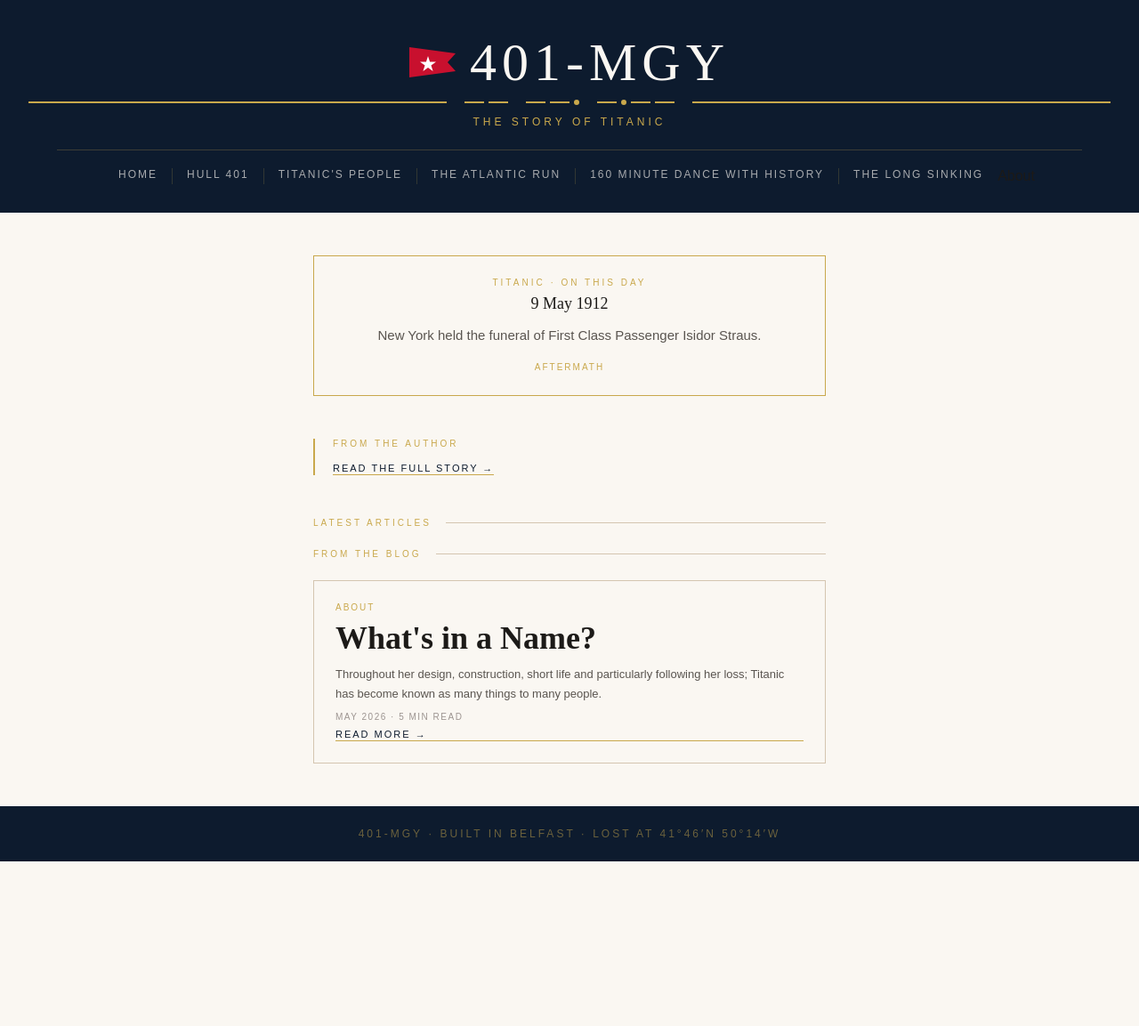
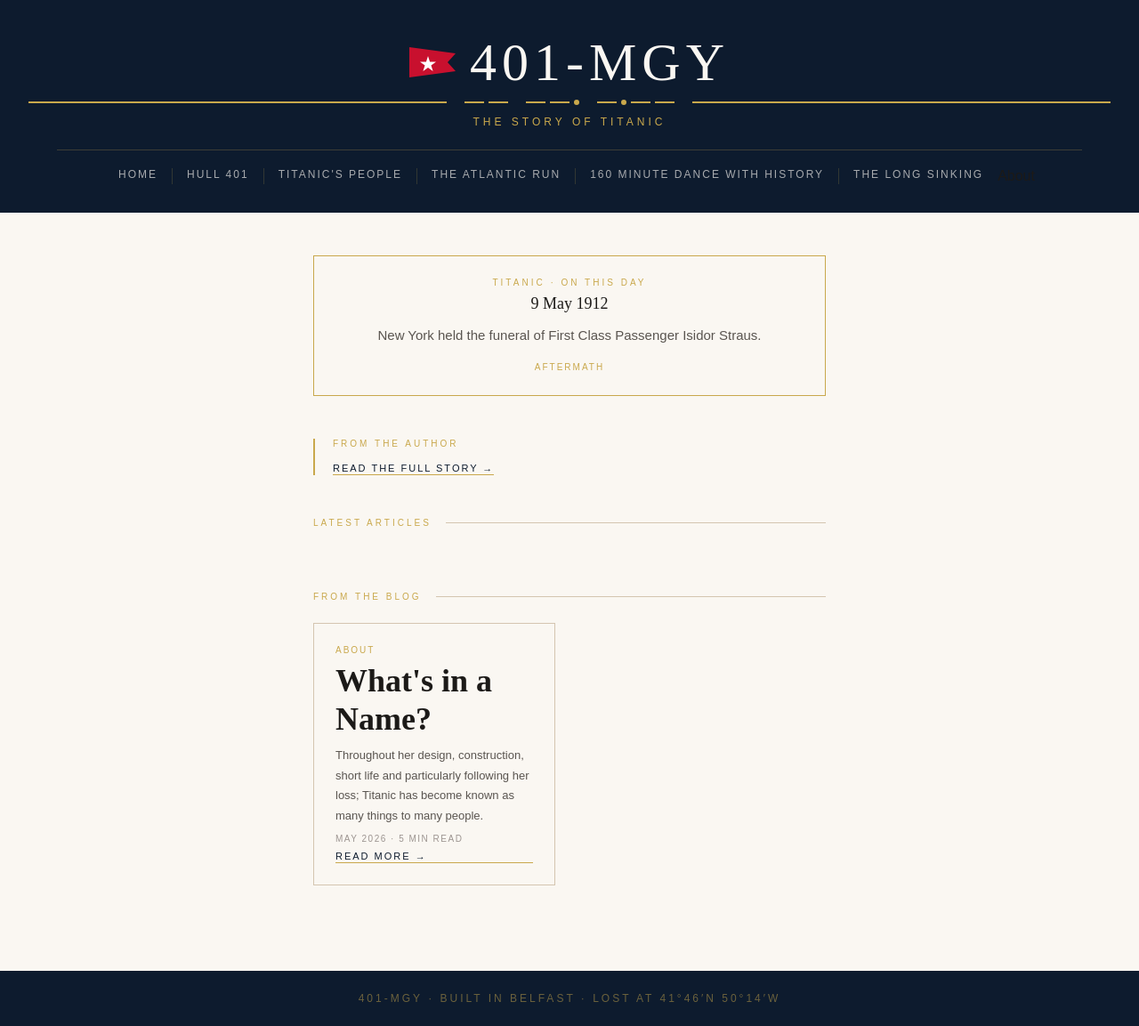
Before and after one commit to rodney1710/401MGY, a Jekyll site: the page built from index.md, in a window 1280 px wide. Shown: the whole page at 89% size. Built offline with Jekyll 4.4.1, drawn with Linux system fonts in a browser that asks for light colours; a style sheet for code colours, icons or effects is not loaded; before the commit the page ends 968 px from its top, so only the background shows below that.

Commit message:
Update home.html

```diff
--- a/_layouts/home.html
+++ b/_layouts/home.html
@@ -24,7 +24,7 @@
 
 <p class="section-label">Latest Articles</p>
 
-<div class="post-list">
+<div class="post-grid">
   {% for article in site.articles %}
   <article class="post-item">
     <p class="post-series">{{ article.series }}</p>
@@ -39,7 +39,7 @@
 
 <p class="section-label">From the Blog</p>
 
-<div class="post-list">
+<div class="post-grid">
   {% for post in site.posts %}
   <article class="post-item">
     <p class="post-series">{{ post.series }}</p>
```
Lines whose indentation alone changed are shown as unchanged.
